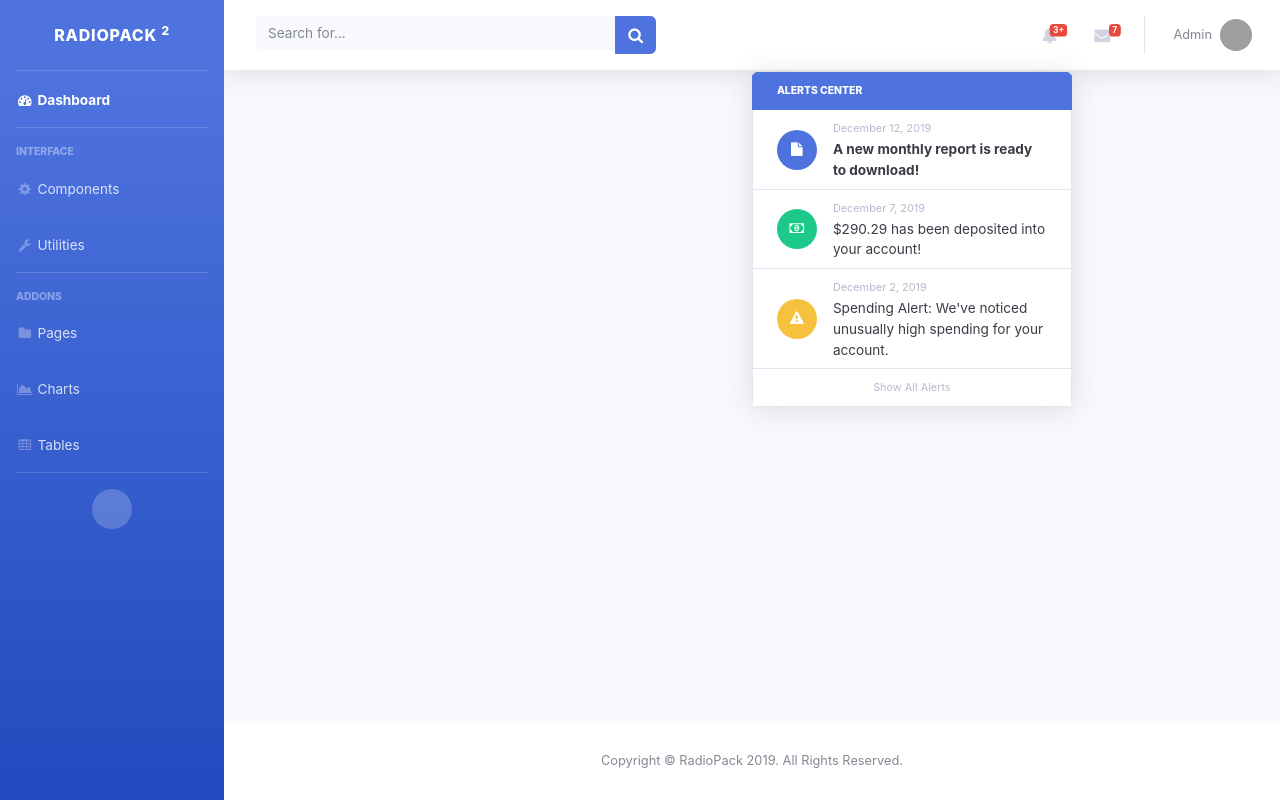
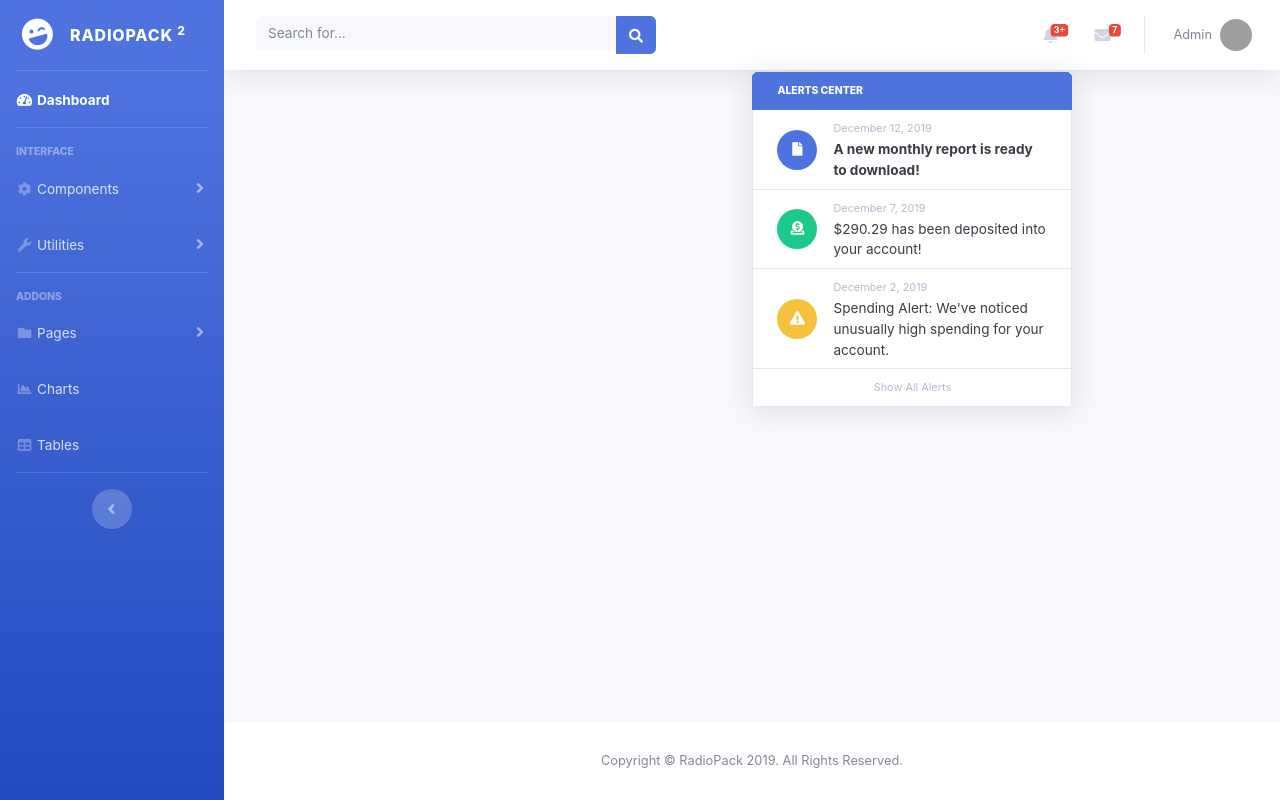
Before and after one commit to adeluleye/radio-dashboard, a React (Create React App) app: page / in a window 1280 px wide. Both pictures are taken after a click on the button "3+". Built offline with nearby package versions, Linux system fonts and the light colour scheme; grey boxes are pictures that could not be loaded.

Commit message:
remove fa4.7, add fa5

```diff
--- a/package.json
+++ b/package.json
@@ -3,9 +3,9 @@
   "version": "0.1.0",
   "private": true,
   "dependencies": {
+    "@fortawesome/fontawesome-free": "^5.7.2",
     "axios": "^0.18.0",
     "bootstrap": "^4.3.1",
-    "font-awesome": "^4.7.0",
     "joi-browser": "^13.4.0",
     "jquery": "^3.3.1",
     "jquery.easing": "^1.4.1",
--- a/src/components/navBar.jsx
+++ b/src/components/navBar.jsx
@@ -64,7 +64,7 @@
                 <a class="dropdown-item d-flex align-items-center" href="#">
                   <div class="mr-3">
                     <div class="icon-circle bg-success">
-                      <i class="fa fa-money text-white"></i>
+                      <i class="fa fa-donate text-white"></i>
                     </div>
                   </div>
                   <div>
@@ -162,7 +162,7 @@
                 </a>
                 <div class="dropdown-divider"></div>
                 <a class="dropdown-item" href="#" data-toggle="modal" data-target="#logoutModal">
-                  <i class="fa fa-sign-out fa-sm fa-fw mr-2 text-gray-400"></i>
+                  <i class="fas fa-sign-out-alt fa-sm fa-fw mr-2 text-gray-400"></i>
                   Logout
                 </a>
               </div>
--- a/src/components/sideBar.jsx
+++ b/src/components/sideBar.jsx
@@ -15,7 +15,7 @@
 
           <li class="nav-item active">
             <a class="nav-link" href="index.html">
-              <i class="fa fa-fw fa-tachometer"></i>
+              <i class="fa fa-fw fa-tachometer-alt"></i>
               <span>Dashboard</span></a>
           </li>
 
@@ -82,7 +82,7 @@
 
           <li class="nav-item">
             <a class="nav-link" href="charts.html">
-              <i class="fa fa-fw fa-area-chart"></i>
+              <i class="fa fa-fw fa-chart-area"></i>
               <span>Charts</span></a>
           </li>
 
--- a/src/dashboard.js
+++ b/src/dashboard.js
@@ -1,5 +1,6 @@
+import jQuery from 'jquery/dist/jquery';
 (function($) {
-    "use strict"; // Start of use strict
+    //"use strict"; // Start of use strict
 
     // Toggle the side navigation
     $("#sidebarToggle, #sidebarToggleTop").on('click', function(e) {
--- a/src/index.js
+++ b/src/index.js
@@ -4,15 +4,15 @@
 import App from './App';
 import * as serviceWorker from './serviceWorker';
 
+import '@fortawesome/fontawesome-free/css/all.css';
 import 'bootstrap/dist/css/bootstrap.css';
-import 'font-awesome/css/font-awesome.css';
 import './dashboard.css';
 
 import 'jquery/dist/jquery';
 import 'bootstrap/dist/js/bootstrap.bundle';
 import 'jquery.easing/jquery.easing';
 import 'popper.js/dist/popper';
-// import './dashboard';
+import './dashboard';
 
 ReactDOM.render(<App />, document.getElementById('root'));
 
```
Also changed, not shown: 1 other file (tests, documents, lock files or other folders).
